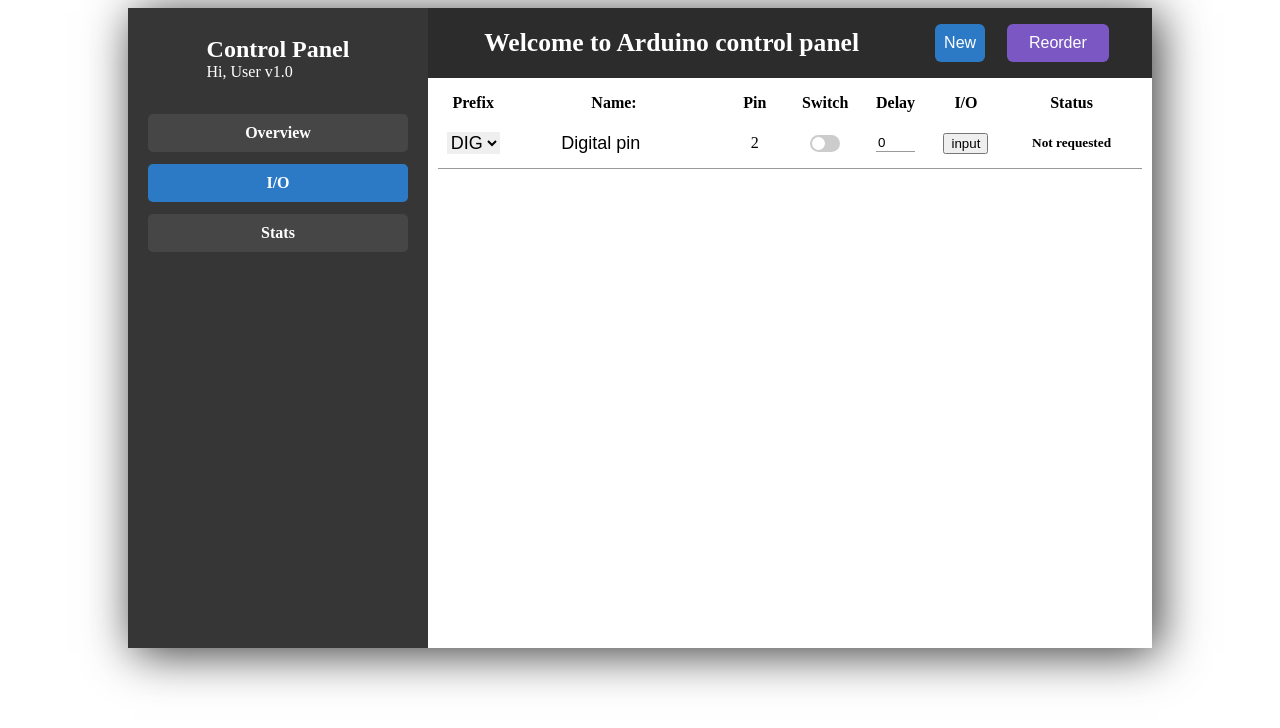
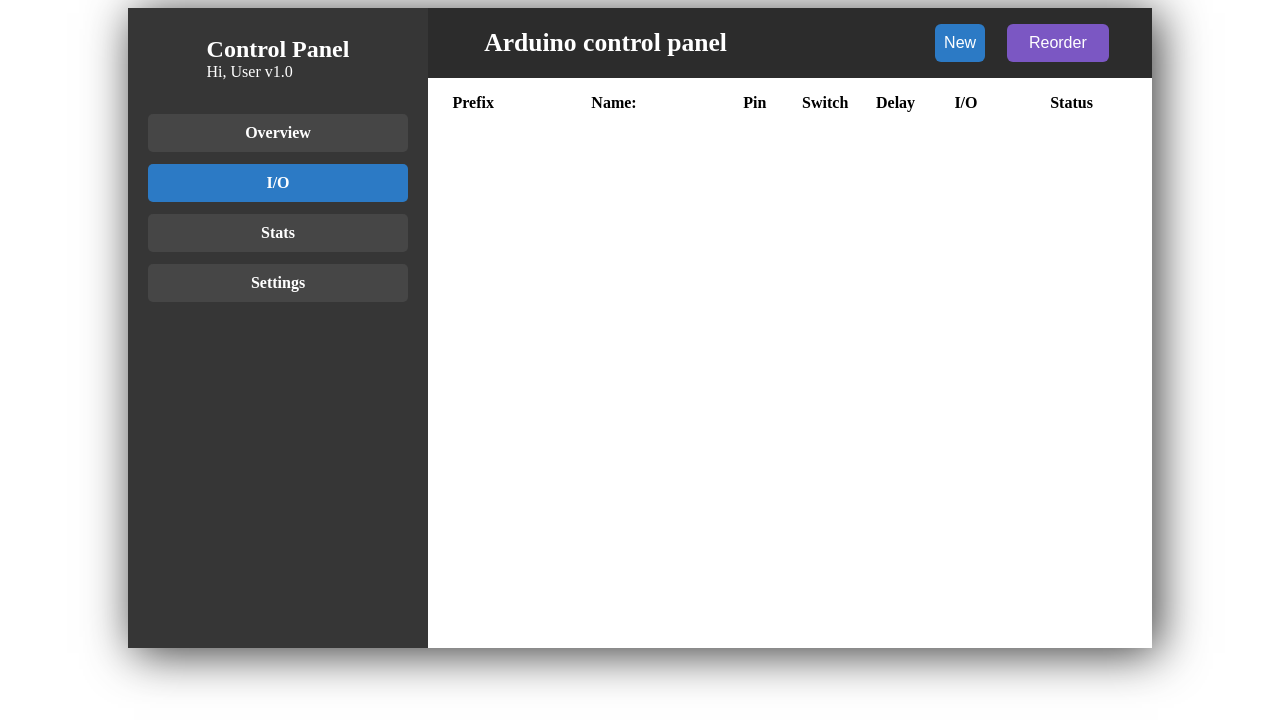
Before and after one commit to PaulPetuschenko/ArduinoWebServer, a plain HTML site: page src/htm/index.htm in a window 1280 px wide. Both pictures are taken after a click on the element "I/O". Drawn offline with Linux system fonts and the light colour scheme; no server answers.

Commit message:
control panel update

```diff
--- a/src/htm/index.htm
+++ b/src/htm/index.htm
@@ -46,26 +46,42 @@
         var inputs = `
                 <div id="canvas">
                     <div class="io"><h4>Prefix</h4><h4>Name:</h4><h4>Pin</h4><h4>Switch</h4><h4>Delay</h4><h4>I/O</h4><h4>Status</h4></div>
-                    <div class="io brd">
+                </div>
+                `
+
+        var inpTemlate = `
+
                         <form><select><option>DIG</option><option>AN</option></select></form>
                         <input class="numin nobrd" type="text" value="Digital pin" />
                         <p>2</p>
                         <label class="switch"><input type="checkbox"><span class="slider round"></span></label>
                         <input class="numin" type="number" value="0" min="0" />
-                        <button onclick="const alpha = (a) => {a.innerHTML == 'input' ? a.innerHTML = 'output' : a.innerHTML = 'input'}; alpha(this) ">input</button>
+                        <button class="ios" onclick="const alpha = (a) => {a.innerHTML == 'input' ? a.innerHTML = 'output' : a.innerHTML = 'input'}; alpha(this) ">input</button>
                         <h5 id="DIO2">Not requested</h5>
-                    </div>
-                </div>
-                `
+                    `
+
+        const newIO = () => {
+            var temp = document.createElement("div");
+            var a = document.getElementById("canvas");
+            temp.innerHTML=inpTemlate;
+            temp.setAttribute('class', 'io brd');
+
+            a.appendChild(temp);
+        }
+
+
 
         var controlButtons = `
                 <span></span>
-                <h1>Welcome to Arduino control panel</h1>
-                <button id="new">New</button>
+                <h1>Arduino control panel</h1>
+                <button onclick="newIO(this)" id="new">New</button>
                 <button id="reord">Reorder</button>`
+
+
 
         var overviewin = `<div>Overview</div>`
         var statsin = `<div>Stats</div>`
+        var settingsin = `<div>Settings</div>`
 
         function menuClick(element) {
             var a = document.getElementById("content");
@@ -75,11 +91,13 @@
                 el.classList.remove("mn-active");
             });
 
+
             element.classList.add("mn-active");
 
             if(element.id == "iob"){a.innerHTML=inputs; b.innerHTML=controlButtons}
-            else if(element.id == "overviewb"){a.innerHTML=overviewin; b.innerHTML="<span></span><h1>Welcome to Arduino control panel</h1>"}
-            else if(element.id == "statsb"){a.innerHTML=statsin; b.innerHTML="<span></span><h1>Welcome to Arduino control panel</h1>"}
+            else if(element.id == "overviewb"){a.innerHTML=overviewin; b.innerHTML="<span></span><h1>Arduino control panel</h1>"}
+            else if(element.id == "statsb"){a.innerHTML=statsin; b.innerHTML="<span></span><h1>Arduino control panel</h1>"}
+            else if(element.id == "settingsb"){a.innerHTML=settingsin; b.innerHTML="<span></span><h1>Arduino control panel</h1>"}
         }
 
 
@@ -95,11 +113,12 @@
             <div id="overviewb" class="pointer mn-active" onclick="menuClick(this)"><h4>Overview</h4></div>
             <div id="iob" class="pointer" onclick="menuClick(this)"><h4>I/O</h4></div>
             <div id="statsb" class="pointer" onclick="menuClick(this)"><h4>Stats</h4></div>
+            <div id="settingsb" class="pointer" onclick="menuClick(this)"><h4>Settings</h4></div>
         </div>
         <div id="workspace">
             <header id="header">
                 <span></span>
-                <h1>Welcome to Arduino control panel</h1>
+                <h1>Arduino control panel</h1>
 
             </header>
             <div id="content">
@@ -111,8 +130,9 @@
     <style>
         h1,h2,h3,h4,h5,h6{margin: 0;}
         h1 {margin-left: 20px; font-size: 2vw;}
+        h5 {font-size: medium;}
         #cont{margin: 0 auto;width: 80vw;height: 80vh;display: grid;grid-template-columns: 300px auto;box-shadow: #363636 6px 5px 45px;}
-        #nav{background-color: #363636;color: white;display: grid;grid-template-rows: 100px repeat(3, 50px);}
+        #nav{background-color: #363636;color: white;display: grid;grid-template-rows: 100px repeat(6, 50px);}
         #nav > * {font-weight: 300;justify-self: center;align-self: center;}
         .btn{padding: 15px; background-color:aqua;}
         .pointer{cursor: pointer; width: 80%; padding: 10px; background-color:  #464646; border-radius: 5px; text-align: center;}
@@ -126,7 +146,7 @@
         #new:hover {background-color: #276fb3;}
         #reord:hover {background-color: #7452b9;}
         button:focus{outline: none;}
-        #canvas{display: grid; grid-template-rows: 30px repeat(50, auto); margin: 10px; overflow: scroll; max-height: 70vh; min-width: 0; min-height: 0;}
+        #canvas{display: grid; grid-template-rows: 30px repeat(50, auto); margin: 10px;  max-height: 70vh; min-width: 0; min-height: 0; overflow: scroll;}
         #canvas>div{align-self: center;}
         .switch {position: relative; display: inline-block; width: 30px; height: 17px;}
         .switch input {opacity: 0; width: 0; height: 0;}
@@ -135,7 +155,7 @@
         input:checked + .slider {background-color: #2196F3;}
         input:focus + .slider {box-shadow: 0 0 1px #2196F3;}
         input:checked + .slider:before {-webkit-transform: translateX(13px);-ms-transform: translateX(13px);transform: translateX(13px);}
-        .slider.round {border-radius: 34px;}
+        .slider.round {border-radius: 25px;}
         .slider.round:before {border-radius: 50%;}
         .io{display: grid; grid-template-columns: 10% 30% 10% 10% 10% 10% 20%; }
         .brd{border-bottom: solid #999 1px;}
@@ -143,9 +163,10 @@
         ::-webkit-scrollbar {width: 0px;}
         .mn-active{background-color: #2c7ac5;}
         .mn-active:hover{ background-color: #2c7ac5 !important;}
-        .numin{width: 50%; border: none; border-bottom: solid #999 1px ;}
+        .numin{width: 50%; border: none; border-bottom: solid #999 1px ; font-size: medium;}
         .numin:focus,.numin:active{ outline: none;border: none; border-bottom: solid 1px #2196F3;}
-        .ios{width: 60px;}
+        .ios{width: 80px; border: none; padding: 4px 0 4px 0; color: white; background-color: #2196F3; border-radius: 25px; font-size: medium;}
+        .ios:hover{background-color: #2c7ac5;}
         .nobrd{border: none; font-size: large;}
         select{border: none; outline: none; font-size: large;}
         </style>
```
